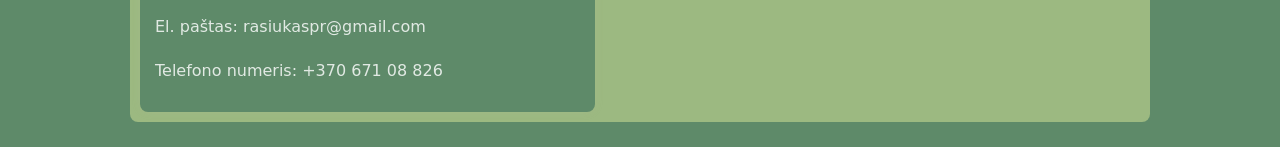
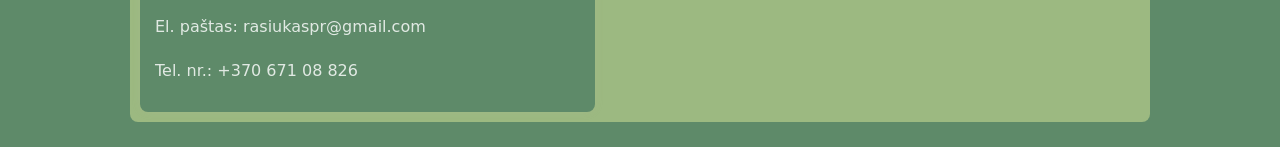
Before and after one commit to rasapra/Final-project, a plain HTML site: page contact.html in a window 1280 px wide. Shown: the part 257-404 px from the top of the page. Drawn offline with Linux system fonts and the light colour scheme.

```diff
--- a/contact.html
+++ b/contact.html
@@ -23,7 +23,7 @@
           <h2>Mano kontaktai</h2>
           <p class="contact-info">Rasa Praninskienė</p>
           <p class="contact-info">El. paštas: rasiukaspr@gmail.com</p>
-          <p class="contact-info">Telefono numeris: +370 671 08 826</p>
+          <p class="contact-info">Tel. nr.: +370 671 08 826</p>
         </div>
       </section>
       <section>
```
